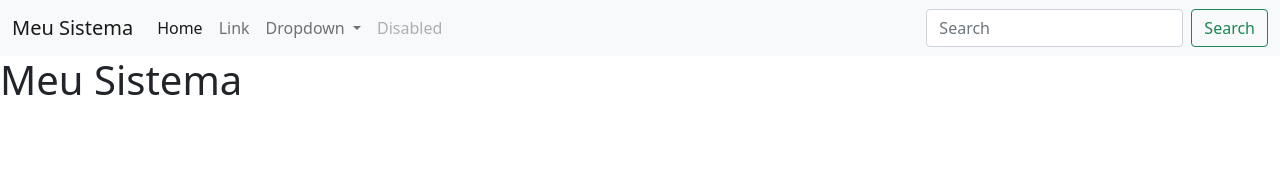
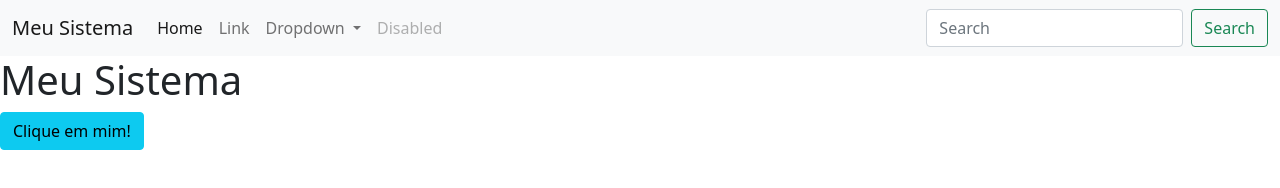
Before and after one commit to fugimur/mfaDevOps18C, a plain HTML site: page index.html in a window 1280 px wide. Drawn offline with Linux system fonts and the light colour scheme.

Commit message:
Inclusao botao clique em mim

```diff
--- a/index.html
+++ b/index.html
@@ -51,6 +51,7 @@
         </div>
     </nav>
     <h1>Meu Sistema</h1>
+    <button type="button" class="btn btn-info">Clique em mim!</button>
 
     <script type="text/javascript" src="jquery-3.6.0.min.js">
     </script>
```
